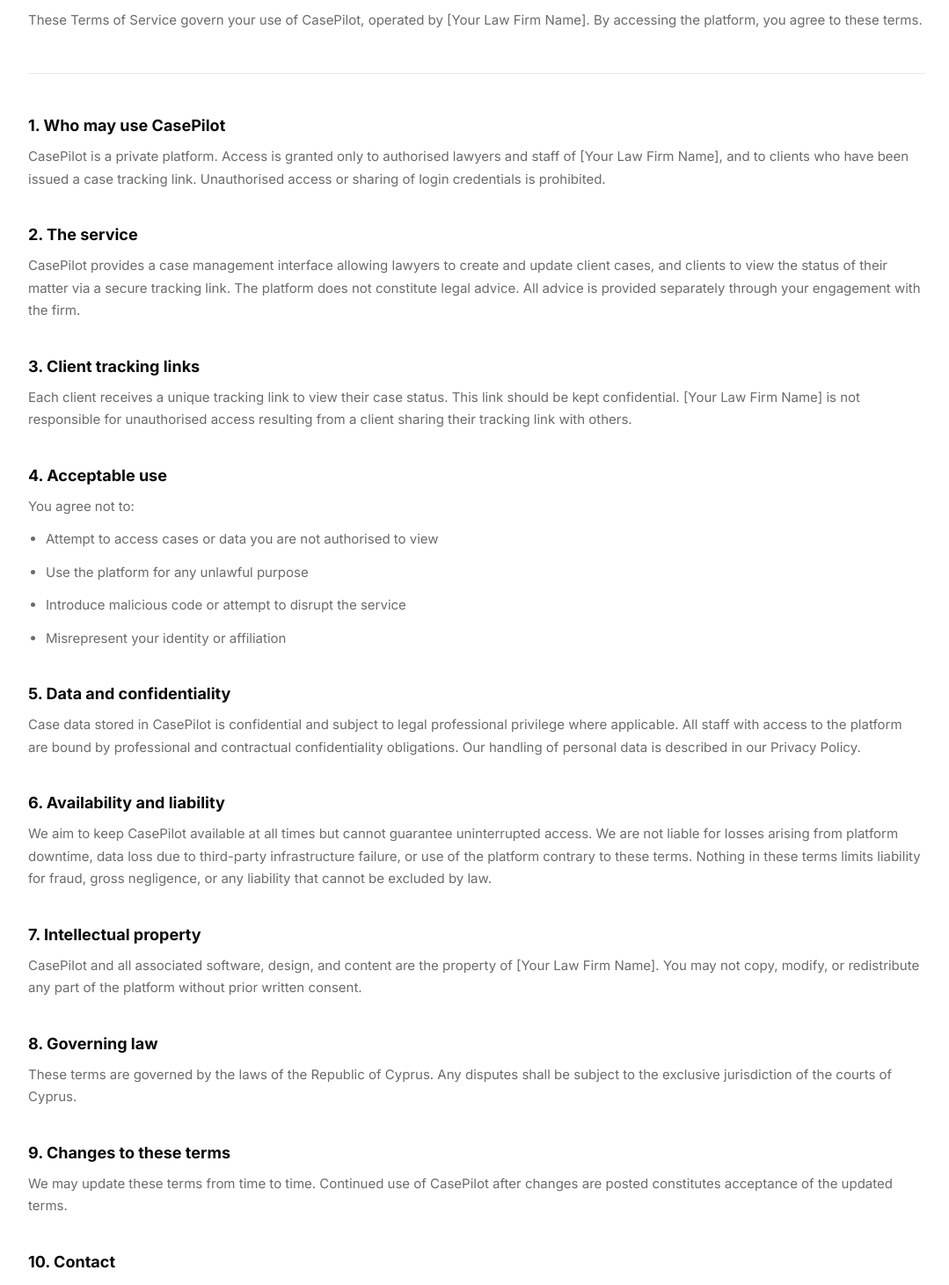
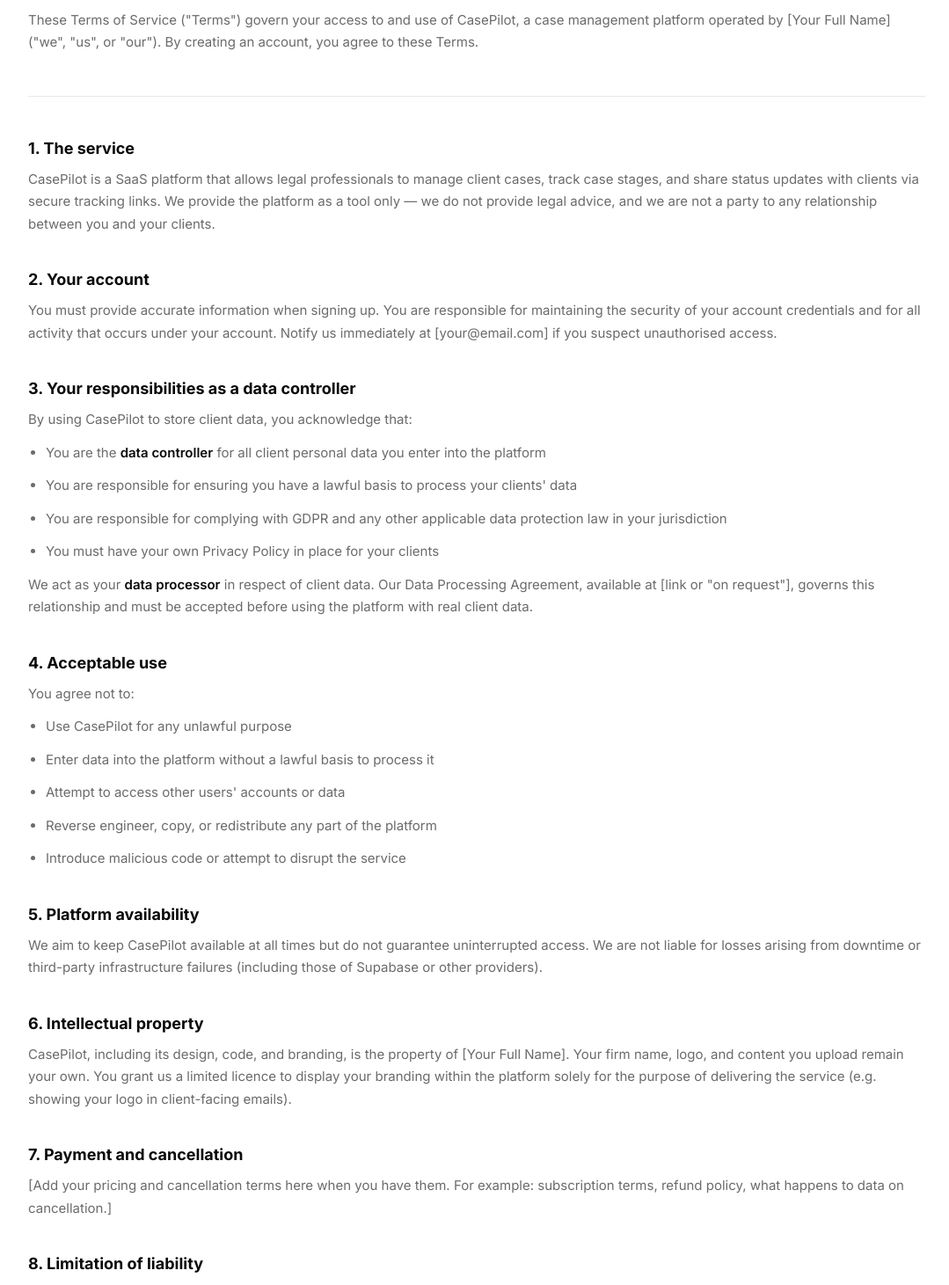
Before and after one commit to ArtemiiHH/case-pilot-website, a React (Vite) app: page /terms in a window 1280 px wide. Shown: the part 240-1701 px from the top of the page at 88% size, without its empty margins (98-1177 px from the left). Built offline with nearby package versions, Linux system fonts and the light colour scheme.

Commit message:
Make changes to initiali info in Policy & Terms pages

```diff
--- a/src/pages/Privacy.jsx
+++ b/src/pages/Privacy.jsx
@@ -11,102 +11,102 @@
         <p className={styles.meta}>Last updated: [Date] · Effective: [Date]</p>
 
         <p>
-          This Privacy Policy explains how [Your Law Firm Name] ("we", "us", or
-          "our") collects, uses, and protects personal data when you use
-          CasePilot, our case management platform. We are committed to complying
-          with the EU General Data Protection Regulation (GDPR) and applicable
-          Cypriot data protection law.
+          This Privacy Policy explains how CasePilot ("we", "us", or "our"),
+          operated by [Your Full Name], collects and uses personal data about
+          the lawyers and legal professionals ("users") who sign up to use our
+          platform. It does not cover client data entered by users into the
+          platform — that data is controlled exclusively by the user.
         </p>
 
         <hr />
 
         <h2>1. Who we are</h2>
         <p>
-          The data controller is [Your Law Firm Name], registered at [Registered
-          Address, Cyprus], registration number [Reg. No.]. For data protection
-          enquiries, contact us at [privacy@yourfirm.com].
+          CasePilot is operated by [Your Full Name], contactable at
+          [your@email.com]. We are the data controller only in respect of the
+          account data described below.
         </p>
 
-        <h2>2. What data we collect</h2>
-        <p>We collect and store the following personal data about clients:</p>
+        <h2>2. What data we collect about you (the lawyer)</h2>
+        <p>When you sign up and use CasePilot, we collect:</p>
         <ul>
-          <li>First name and last name</li>
-          <li>Email address</li>
-          <li>Case type (e.g. Personal Injury, Immigration, Criminal Defence)</li>
-          <li>Case stage and update history</li>
-          <li>Notes added by the assigned lawyer</li>
+          <li>Your name and email address</li>
+          <li>Your law firm or practice name and logo (if provided)</li>
+          <li>
+            Billing information, processed by our payment provider [e.g. Stripe]
+          </li>
+          <li>Usage data such as login timestamps and feature activity</li>
         </ul>
         <p>
-          We do not collect sensitive special-category data (such as health,
-          biometric, or financial data) through this platform.
+          We do <strong>not</strong> have access to, or control over, any client
+          data you enter into the platform.
         </p>
 
-        <h2>3. Why we collect it and our lawful basis</h2>
+        <h2>3. What we do not control</h2>
         <p>
-          We process your data to manage and administer your legal case. Our
-          lawful basis under GDPR Article 6 is:
+          CasePilot is a tool for legal professionals to manage their own client
+          cases. Any personal data you enter about your clients — including
+          names, email addresses, and case details — is stored in your account
+          on Supabase and is under your sole control as the data controller. We
+          act only as a data processor in respect of that data, as set out in
+          our Data Processing Agreement.
+        </p>
+
+        <h2>4. Why we collect your data and our lawful basis</h2>
+        <p>We process your account data to:</p>
+        <ul>
+          <li>Create and manage your CasePilot account</li>
+          <li>Provide and improve the platform</li>
+          <li>
+            Send you service-related communications (e.g. billing receipts,
+            updates)
+          </li>
+        </ul>
+        <p>
+          Our lawful basis is <strong>performance of a contract</strong>{" "}
+          (providing you the service you signed up for) and{" "}
+          <strong>legitimate interests</strong> (maintaining and improving the
+          platform).
+        </p>
+
+        <h2>5. Who we share your data with</h2>
+        <p>
+          We use the following third-party providers who may process your
+          account data on our behalf:
         </p>
         <ul>
           <li>
-            <strong>Performance of a contract</strong> — to deliver the legal
-            services you engaged us for
+            <strong>Supabase</strong> — database and infrastructure hosting
           </li>
           <li>
-            <strong>Legitimate interests</strong> — to maintain accurate case
-            records and communicate updates to you
+            <strong>[Stripe or your payment provider]</strong> — payment
+            processing
           </li>
           <li>
-            <strong>Legal obligation</strong> — where applicable law requires us
-            to retain certain records
+            <strong>[Any email provider, e.g. Resend / SendGrid]</strong> —
+            transactional email delivery
           </li>
         </ul>
+        <p>Each provider is bound by appropriate data processing terms.</p>
 
-        <h2>4. How long we keep your data</h2>
+        <h2>6. How long we keep your data</h2>
         <p>
-          We retain client data for [e.g. 7 years] from the date your case is
-          closed, in accordance with legal professional obligations and applicable
-          limitation periods. After this period, data is securely deleted.
+          We retain your account data for as long as your account is active, and
+          for up to [e.g. 2 years] after account closure for legitimate business
+          purposes such as billing records. You may request deletion at any time.
         </p>
 
-        <h2>5. Who we share data with</h2>
+        <h2>7. Your rights</h2>
         <p>
-          We do not sell or share your personal data with third parties for
-          marketing. Data may be shared with:
-        </p>
-        <ul>
-          <li>
-            Our database and hosting provider ([e.g. Supabase / Firebase]), with
-            whom we have a Data Processing Agreement
-          </li>
-          <li>Courts, regulatory bodies, or authorities where required by law</li>
-          <li>
-            Other legal professionals engaged by your firm on your matter, under
-            confidentiality obligations
-          </li>
-        </ul>
-
-        <h2>6. Your rights under GDPR</h2>
-        <p>
-          You have the right to: access your data, correct inaccurate data,
-          request erasure (subject to legal retention obligations), restrict or
-          object to processing, and data portability. To exercise any right,
-          contact [privacy@yourfirm.com]. You also have the right to lodge a
-          complaint with the Cyprus Commissioner for Personal Data Protection.
-        </p>
-
-        <h2>7. Security</h2>
-        <p>
-          We implement appropriate technical and organisational measures to
-          protect your data against unauthorised access, alteration, disclosure,
-          or destruction. Access to case data is restricted to authorised staff
-          only.
+          You have the right to access, correct, or delete your account data,
+          restrict or object to processing, and data portability. To exercise
+          any right, contact [your@email.com].
         </p>
 
         <h2>8. Changes to this policy</h2>
         <p>
-          We may update this policy from time to time. The current version will
-          always be available within CasePilot. Significant changes will be
-          communicated to you directly.
+          We may update this policy from time to time. We will notify you of
+          significant changes by email or via the platform.
         </p>
       </main>
       <Footer />
--- a/src/pages/Terms.jsx
+++ b/src/pages/Terms.jsx
@@ -11,88 +11,121 @@
         <p className={styles.meta}>Last updated: [Date] · Effective: [Date]</p>
 
         <p>
-          These Terms of Service govern your use of CasePilot, operated by [Your
-          Law Firm Name]. By accessing the platform, you agree to these terms.
+          These Terms of Service ("Terms") govern your access to and use of
+          CasePilot, a case management platform operated by [Your Full Name]
+          ("we", "us", or "our"). By creating an account, you agree to these
+          Terms.
         </p>
 
         <hr />
 
-        <h2>1. Who may use CasePilot</h2>
+        <h2>1. The service</h2>
         <p>
-          CasePilot is a private platform. Access is granted only to authorised
-          lawyers and staff of [Your Law Firm Name], and to clients who have been
-          issued a case tracking link. Unauthorised access or sharing of login
-          credentials is prohibited.
+          CasePilot is a SaaS platform that allows legal professionals to manage
+          client cases, track case stages, and share status updates with clients
+          via secure tracking links. We provide the platform as a tool only — we
+          do not provide legal advice, and we are not a party to any
+          relationship between you and your clients.
         </p>
 
-        <h2>2. The service</h2>
+        <h2>2. Your account</h2>
         <p>
-          CasePilot provides a case management interface allowing lawyers to
-          create and update client cases, and clients to view the status of their
-          matter via a secure tracking link. The platform does not constitute
-          legal advice. All advice is provided separately through your engagement
-          with the firm.
+          You must provide accurate information when signing up. You are
+          responsible for maintaining the security of your account credentials
+          and for all activity that occurs under your account. Notify us
+          immediately at [your@email.com] if you suspect unauthorised access.
         </p>
 
-        <h2>3. Client tracking links</h2>
+        <h2>3. Your responsibilities as a data controller</h2>
+        <p>By using CasePilot to store client data, you acknowledge that:</p>
+        <ul>
+          <li>
+            You are the <strong>data controller</strong> for all client personal
+            data you enter into the platform
+          </li>
+          <li>
+            You are responsible for ensuring you have a lawful basis to process
+            your clients' data
+          </li>
+          <li>
+            You are responsible for complying with GDPR and any other applicable
+            data protection law in your jurisdiction
+          </li>
+          <li>
+            You must have your own Privacy Policy in place for your clients
+          </li>
+        </ul>
         <p>
-          Each client receives a unique tracking link to view their case status.
-          This link should be kept confidential. [Your Law Firm Name] is not
-          responsible for unauthorised access resulting from a client sharing
-          their tracking link with others.
+          We act as your <strong>data processor</strong> in respect of client
+          data. Our Data Processing Agreement, available at [link or "on
+          request"], governs this relationship and must be accepted before using
+          the platform with real client data.
         </p>
 
         <h2>4. Acceptable use</h2>
         <p>You agree not to:</p>
         <ul>
-          <li>Attempt to access cases or data you are not authorised to view</li>
-          <li>Use the platform for any unlawful purpose</li>
+          <li>Use CasePilot for any unlawful purpose</li>
+          <li>
+            Enter data into the platform without a lawful basis to process it
+          </li>
+          <li>Attempt to access other users' accounts or data</li>
+          <li>
+            Reverse engineer, copy, or redistribute any part of the platform
+          </li>
           <li>Introduce malicious code or attempt to disrupt the service</li>
-          <li>Misrepresent your identity or affiliation</li>
         </ul>
 
-        <h2>5. Data and confidentiality</h2>
+        <h2>5. Platform availability</h2>
         <p>
-          Case data stored in CasePilot is confidential and subject to legal
-          professional privilege where applicable. All staff with access to the
-          platform are bound by professional and contractual confidentiality
-          obligations. Our handling of personal data is described in our Privacy
-          Policy.
+          We aim to keep CasePilot available at all times but do not guarantee
+          uninterrupted access. We are not liable for losses arising from
+          downtime or third-party infrastructure failures (including those of
+          Supabase or other providers).
         </p>
 
-        <h2>6. Availability and liability</h2>
+        <h2>6. Intellectual property</h2>
         <p>
-          We aim to keep CasePilot available at all times but cannot guarantee
-          uninterrupted access. We are not liable for losses arising from
-          platform downtime, data loss due to third-party infrastructure failure,
-          or use of the platform contrary to these terms. Nothing in these terms
-          limits liability for fraud, gross negligence, or any liability that
-          cannot be excluded by law.
+          CasePilot, including its design, code, and branding, is the property
+          of [Your Full Name]. Your firm name, logo, and content you upload
+          remain your own. You grant us a limited licence to display your
+          branding within the platform solely for the purpose of delivering the
+          service (e.g. showing your logo in client-facing emails).
         </p>
 
-        <h2>7. Intellectual property</h2>
+        <h2>7. Payment and cancellation</h2>
         <p>
-          CasePilot and all associated software, design, and content are the
-          property of [Your Law Firm Name]. You may not copy, modify, or
-          redistribute any part of the platform without prior written consent.
+          [Add your pricing and cancellation terms here when you have them. For
+          example: subscription terms, refund policy, what happens to data on
+          cancellation.]
         </p>
 
-        <h2>8. Governing law</h2>
+        <h2>8. Limitation of liability</h2>
         <p>
-          These terms are governed by the laws of the Republic of Cyprus. Any
+          To the maximum extent permitted by law, we are not liable for any
+          indirect, incidental, or consequential losses arising from your use of
+          CasePilot. Our total liability to you shall not exceed the amount you
+          paid us in the 3 months preceding the claim. Nothing in these terms
+          excludes liability for fraud or gross negligence.
+        </p>
+
+        <h2>9. Governing law</h2>
+        <p>
+          These Terms are governed by the laws of the Republic of Cyprus. Any
           disputes shall be subject to the exclusive jurisdiction of the courts
           of Cyprus.
         </p>
 
-        <h2>9. Changes to these terms</h2>
+        <h2>10. Changes to these terms</h2>
         <p>
-          We may update these terms from time to time. Continued use of CasePilot
-          after changes are posted constitutes acceptance of the updated terms.
+          We may update these Terms from time to time. We will notify you of
+          material changes by email or via the platform. Continued use after
+          changes take effect constitutes acceptance.
         </p>
 
-        <h2>10. Contact</h2>
+        <h2>11. Contact</h2>
         <p>
-          For any questions about these terms, contact us at [legal@yourfirm.com].
+          For any questions about these Terms, contact [your@email.com].
         </p>
       </main>
       <Footer />
```
Also changed, not shown: 1 other file (tests, documents, lock files or other folders).
